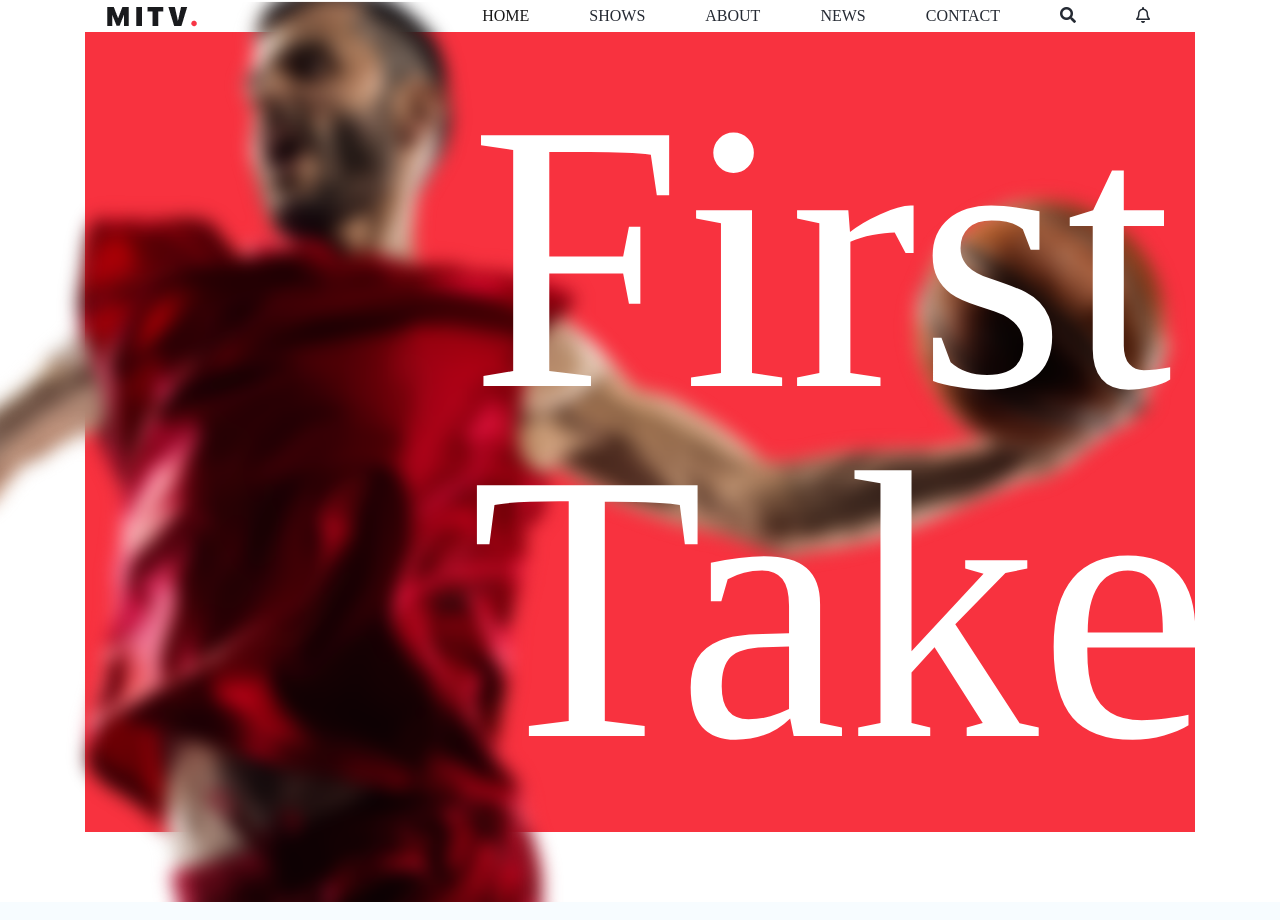
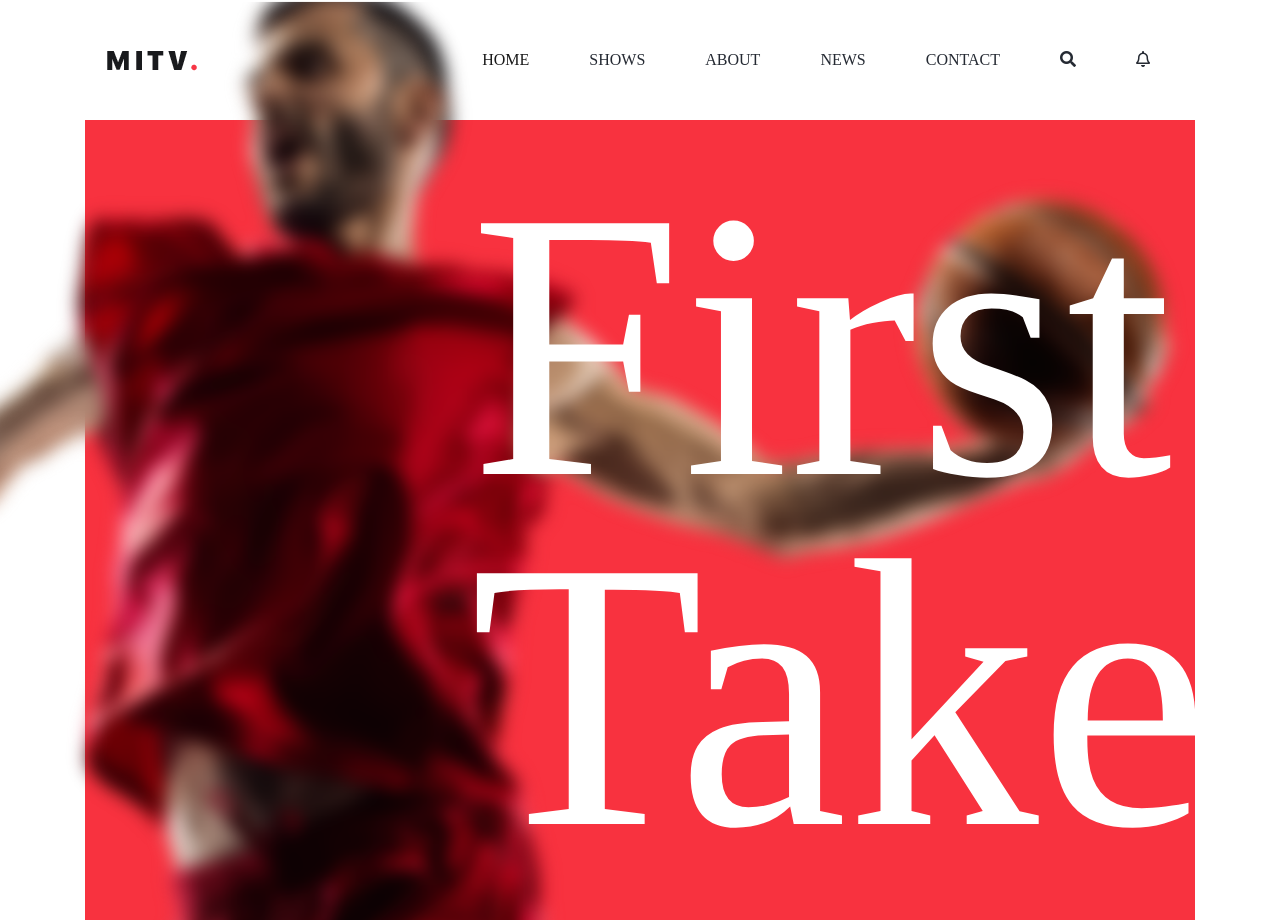
Before and after one commit to abhijitjachak/MITV, a website: page index.html in a window 1280 px wide. Shown: the top 920 px of the page. Drawn offline with nearby package versions, Linux system fonts and the light colour scheme; a web font is replaced by a local one.

Commit message:
comment1

```diff
--- a/index.html
+++ b/index.html
@@ -15,7 +15,8 @@
   <body>
 
     <main>
-      <header class="container main-padding"> <!-- header section start -->
+      <header> <!-- header section start -->
+        <div class="header container main-padding">
           <nav class="navbar navbar-expand-lg navbar-light p-0">
               <a class="navbar-brand p-0" href="#"> <img src="images/logo.png" alt="logo" title="logo"> </a>
               <button class="navbar-toggler" type="button" data-toggle="collapse" data-target="#navbarSupportedContent" aria-controls="navbarSupportedContent" aria-expanded="false" aria-label="Toggle navigation">
@@ -36,6 +37,7 @@
                 </ul>
               </div>
             </nav>
+          </div>
       </header> <!-- header section end -->
 
       <section class="hero-header-section overflow-hidden main-padding">
```
